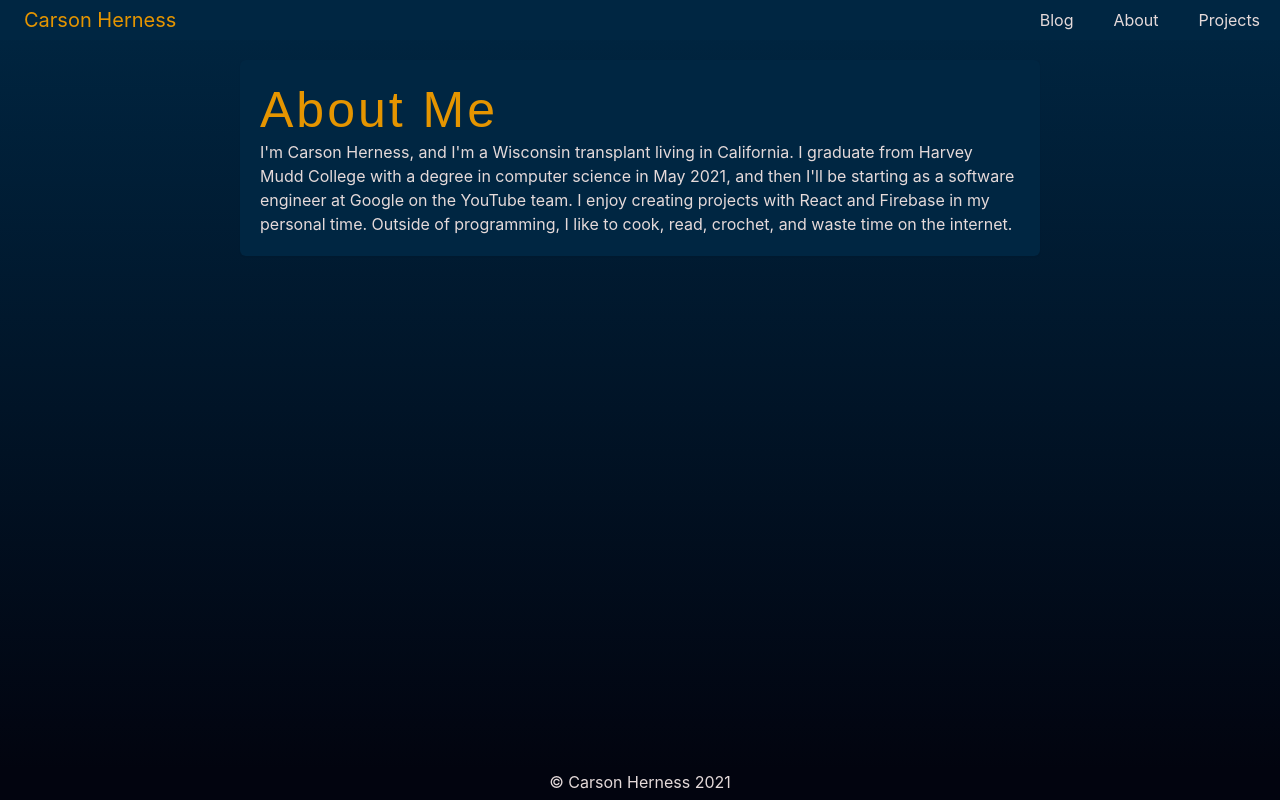
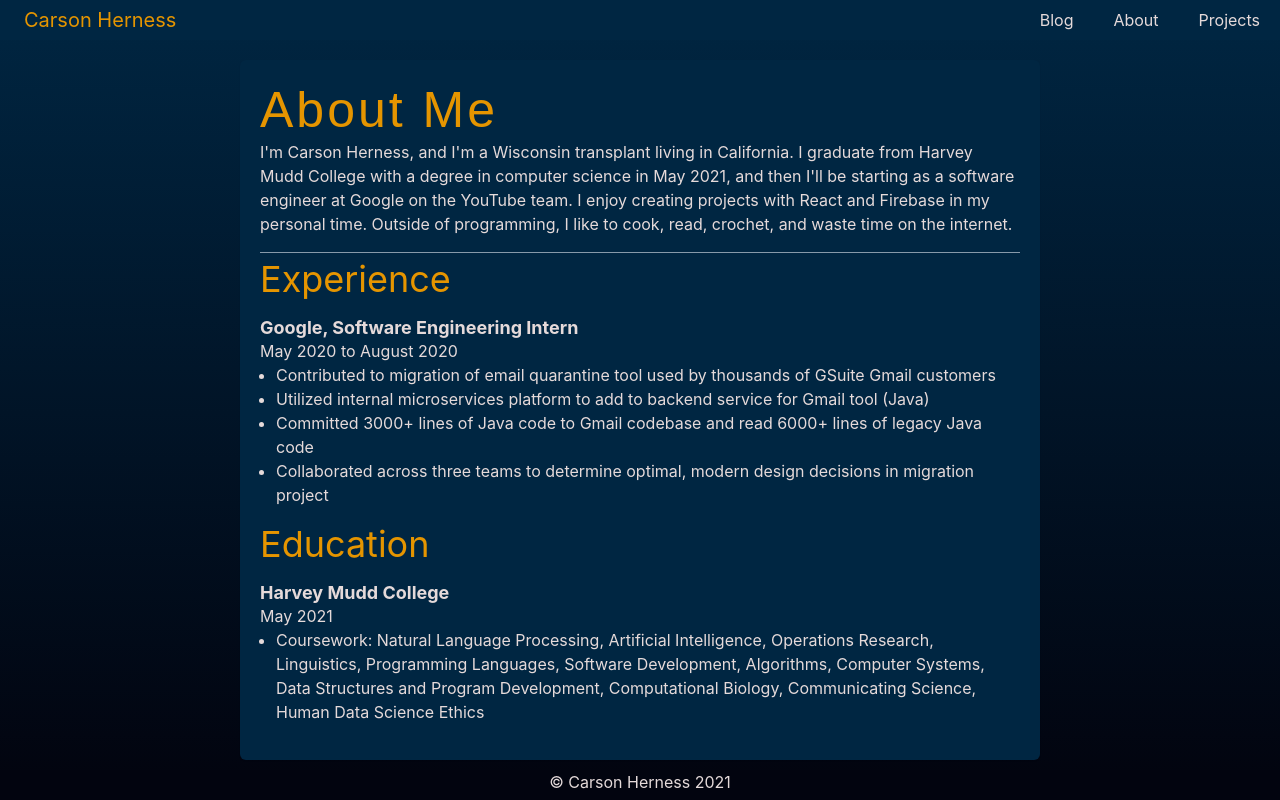
Before and after one commit to CarsonHerness/personal, a React (Create React App) app: page /about in a window 1280 px wide. Built offline with nearby package versions, Linux system fonts and the light colour scheme.

Commit message:
Add initial content and structure to resume

```diff
--- a/src/pages/About/About.tsx
+++ b/src/pages/About/About.tsx
@@ -1,5 +1,6 @@
 import React from 'react';
-import {Box, Heading, Text, Center} from '@chakra-ui/react';
+import {Box, Heading, Text, Center, Divider} from '@chakra-ui/react';
+import ResumeSubsection from './ResumeSubsection';
 
 /**
  * Component for About page
@@ -23,7 +24,7 @@
         >
           About Me
         </Heading>
-        <Text color="brand.white">
+        <Text color="brand.white" marginBottom="1em">
           I&apos;m Carson Herness, and I&apos;m a Wisconsin transplant living in
           California. I graduate from Harvey Mudd College with a degree in
           computer science in May 2021, and then I&apos;ll be starting as a
@@ -32,6 +33,28 @@
           programming, I like to cook, read, crochet, and waste time on the
           internet.
         </Text>
+        <Divider></Divider>
+        <Heading marginTop="5px" fontWeight="normal" color="brand.gold">
+          Experience
+        </Heading>
+        <ResumeSubsection
+          title="Google, Software Engineering Intern"
+          date="May 2020 to August 2020"
+          descriptionList={[
+            'Contributed to migration of email quarantine tool used by thousands of GSuite Gmail customers',
+            'Utilized internal microservices platform to add to backend service for Gmail tool (Java)',
+            'Committed 3000+ lines of Java code to Gmail codebase and read 6000+ lines of legacy Java code',
+            'Collaborated across three teams to determine optimal, modern design decisions in migration project',
+          ]}
+        ></ResumeSubsection>
+        <Heading color="brand.gold" fontWeight="normal">Education</Heading>
+        <ResumeSubsection
+          title="Harvey Mudd College"
+          date="May 2021"
+          descriptionList={[
+            'Coursework: Natural Language Processing, Artificial Intelligence, Operations Research, Linguistics, Programming Languages, Software Development, Algorithms, Computer Systems, Data Structures and Program Development, Computational Biology, Communicating Science, Human Data Science Ethics',
+          ]}
+        />
       </Box>
     </Center>
   );
--- /dev/null
+++ b/src/pages/About/ResumeSubsection.tsx
@@ -0,0 +1,40 @@
+import React from 'react';
+import {Box, Heading, Text, UnorderedList, ListItem} from '@chakra-ui/react';
+
+interface ResumeSubsectionProps {
+  title: string;
+  date: string;
+  location?: string;
+  descriptionList: string[];
+}
+
+/**
+ * Component for a resume section
+ */
+const ResumeSubsection: ({
+  title,
+  date,
+  descriptionList,
+}: ResumeSubsectionProps) => JSX.Element = ({
+  title,
+  date,
+  descriptionList,
+}: ResumeSubsectionProps) => {
+  return (
+    <Box marginY="1em">
+      <Heading color="brand.white" fontSize="lg">
+        {title}
+      </Heading>
+      <Text color="brand.white">{date}</Text>
+      <UnorderedList>
+        {descriptionList.map((description, index) => (
+          <ListItem color="brand.white" key={index}>
+            {description}
+          </ListItem>
+        ))}
+      </UnorderedList>
+    </Box>
+  );
+};
+
+export default ResumeSubsection;
```
Also changed, not shown: .eslintrc.json.
